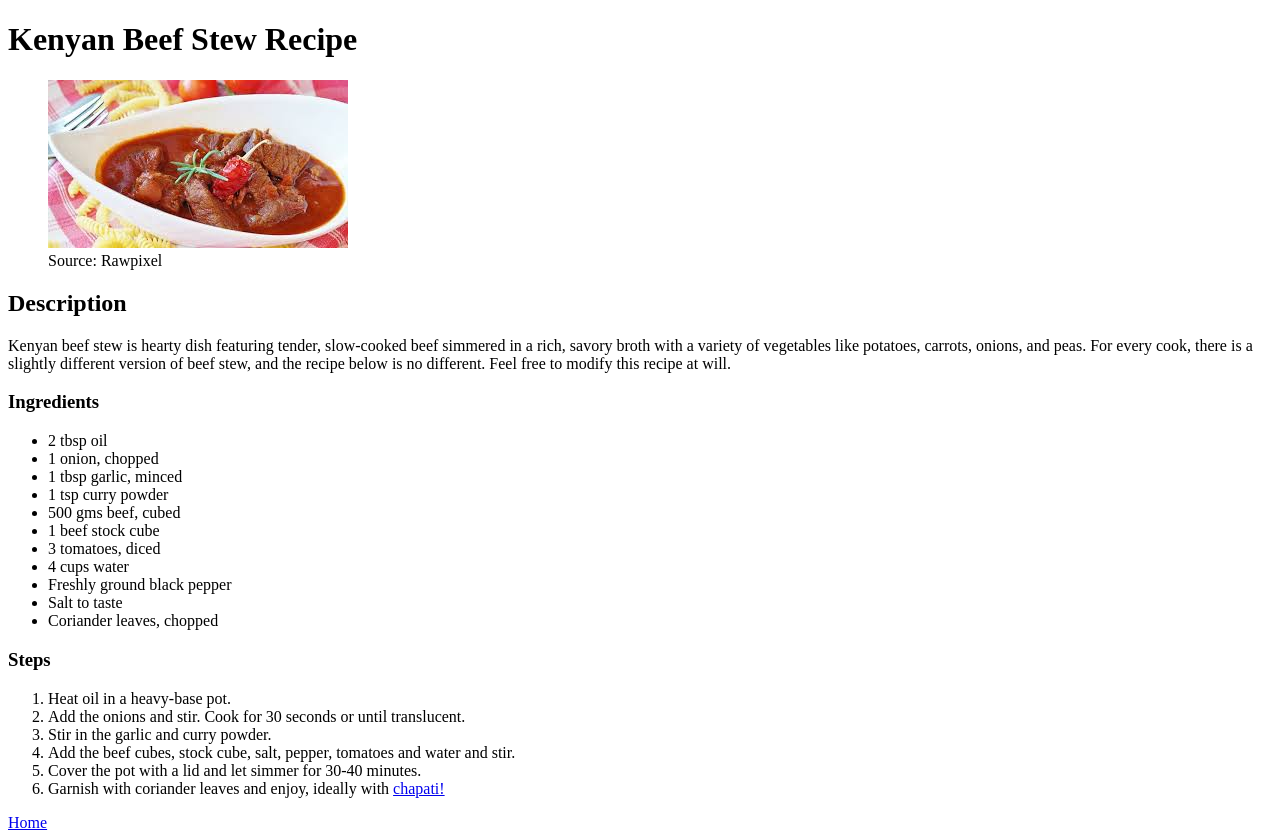
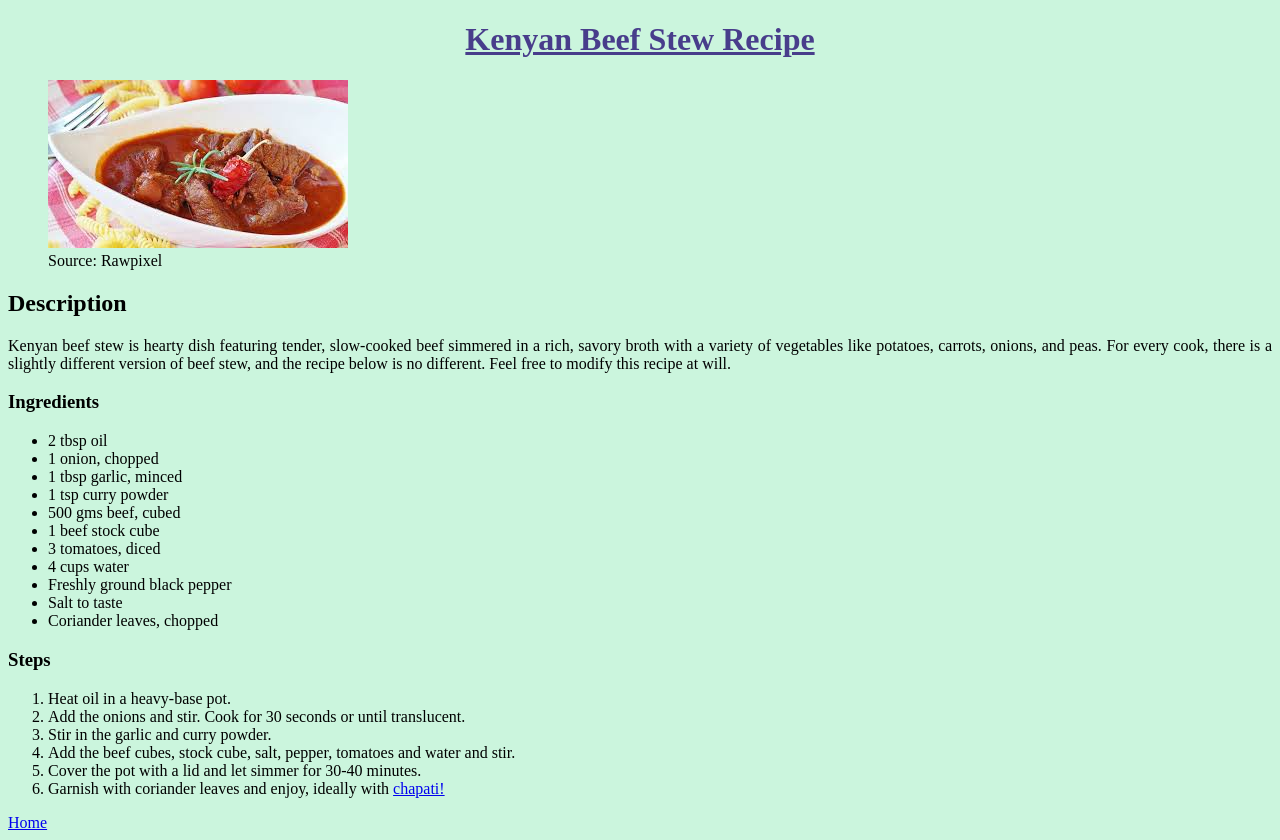
Before and after one commit to CheckAgain-You/recipes, a plain HTML site: page recipes/beef-stew.html in a window 1280 px wide. Drawn offline with Linux system fonts and the light colour scheme.

Commit message:
style: Change colors on recipe pages

```diff
--- a/css/style.css
+++ b/css/style.css
@@ -0,0 +1,18 @@
+.title {
+    color: darkslateblue;
+    text-align: center;
+    text-decoration: underline;
+}
+
+.container {
+    background-color: #cbf5dd;
+    color: black;
+}
+
+.container.index {
+    background-color: #F1D3B2;
+}
+
+.para {
+    text-align: justify;
+}
--- a/recipes/beef-stew.html
+++ b/recipes/beef-stew.html
@@ -3,15 +3,16 @@
     <head>
         <meta charset="UTF-8">
         <title>How To Make Delicious Kenyan Beef Stew</title>
+        <link rel="stylesheet" href="../css/style.css">
     </head>
-    <body>
-        <h1>Kenyan Beef Stew Recipe</h1>
+    <body class="container">
+        <h1 class="title">Kenyan Beef Stew Recipe</h1>
         <figure>
             <img src="../images/beef-stew.jpeg" alt="Beef stew in a white serving bowl" width="300" height="168">
             <figcaption>Source: Rawpixel</figcaption>
         </figure>
         <h2>Description</h2>
-        <p>Kenyan beef stew is hearty dish featuring tender, slow-cooked beef simmered in a rich, savory broth with a variety of vegetables like potatoes, carrots, onions, and peas. For every cook, there is a slightly different version of beef stew, and the recipe below is no different. Feel free to modify this recipe at will.</p>
+        <p class="para">Kenyan beef stew is hearty dish featuring tender, slow-cooked beef simmered in a rich, savory broth with a variety of vegetables like potatoes, carrots, onions, and peas. For every cook, there is a slightly different version of beef stew, and the recipe below is no different. Feel free to modify this recipe at will.</p>
         <h3>Ingredients</h3>
         <ul>
             <li>2 tbsp oil</li>
@@ -27,7 +28,7 @@
             <li>Coriander leaves, chopped</li>
         </ul>
         <h3>Steps</h3>
-        <ol>
+        <ol class="para">
             <li>Heat oil in a heavy-base pot.</li>
             <li>Add the onions and stir. Cook for 30 seconds or until translucent.</li>
             <li>Stir in the garlic and curry powder.</li>
```
Also changed, not shown: index.html (+3 -2 lines), recipes/chapati.html (+4 -3 lines), recipes/kachumbari.html (+3 -2 lines), 1 other file.
